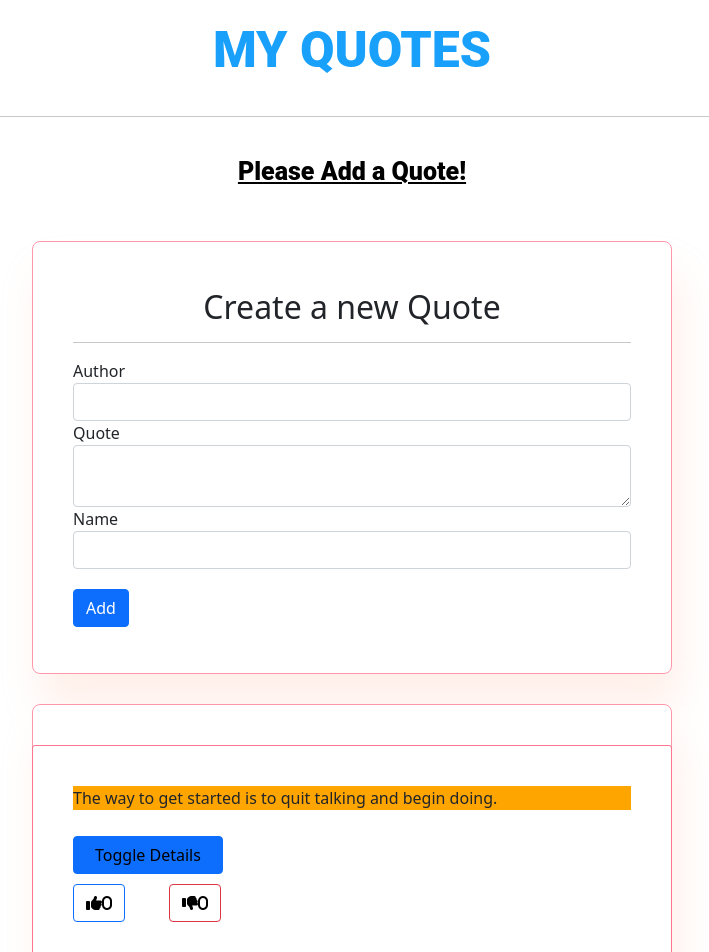
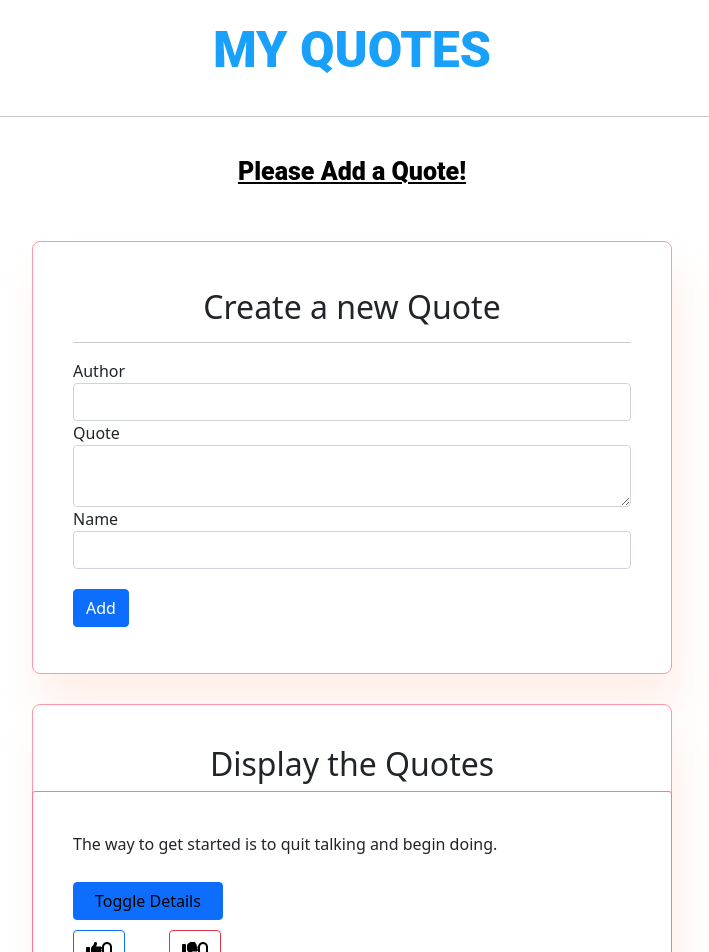
Before and after one commit to JMDev2/My-Quotes, an Angular app: page / in a window 1280 px wide. Shown: the top 952 px of the page, without its empty margins (288-997 px from the left). Built offline with nearby package versions, Linux system fonts and the light colour scheme.

Commit message:
This will add the quotes title

```diff
--- a/src/app/quotes/quotes.component.html
+++ b/src/app/quotes/quotes.component.html
@@ -2,9 +2,10 @@
 
 <div class="card">
     <div class="card-body">
+        <h2 class="text-center">Display the Quotes</h2>
         <div class="quotes" *ngFor = 'let quote of quotes; let i=index'>
 
-            <p appHighlight>{{quote.quote}}</p>
+            <p>{{quote.quote}}</p>
 
 
                     <button type="button" id="btn" class="btn btn-primary"  (click)='toggleDetails(i)'>Toggle Details</button>
```
